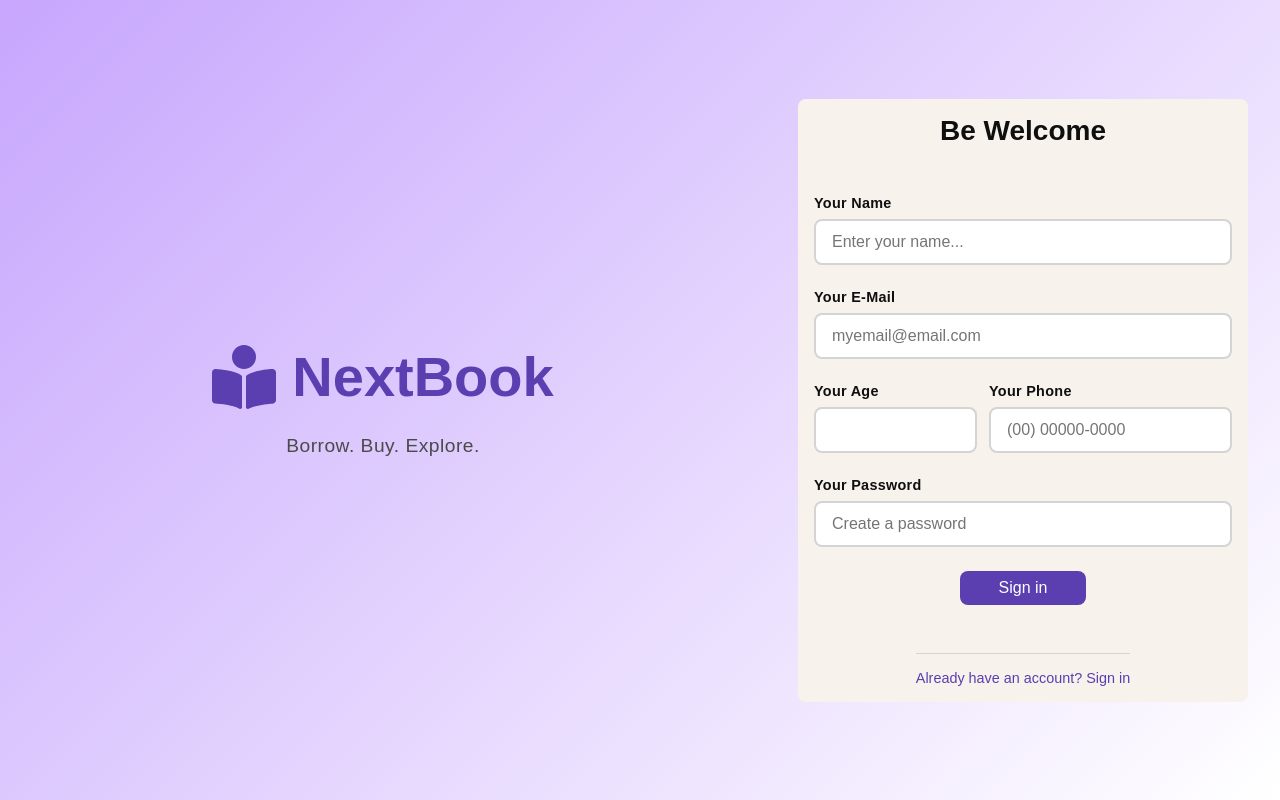
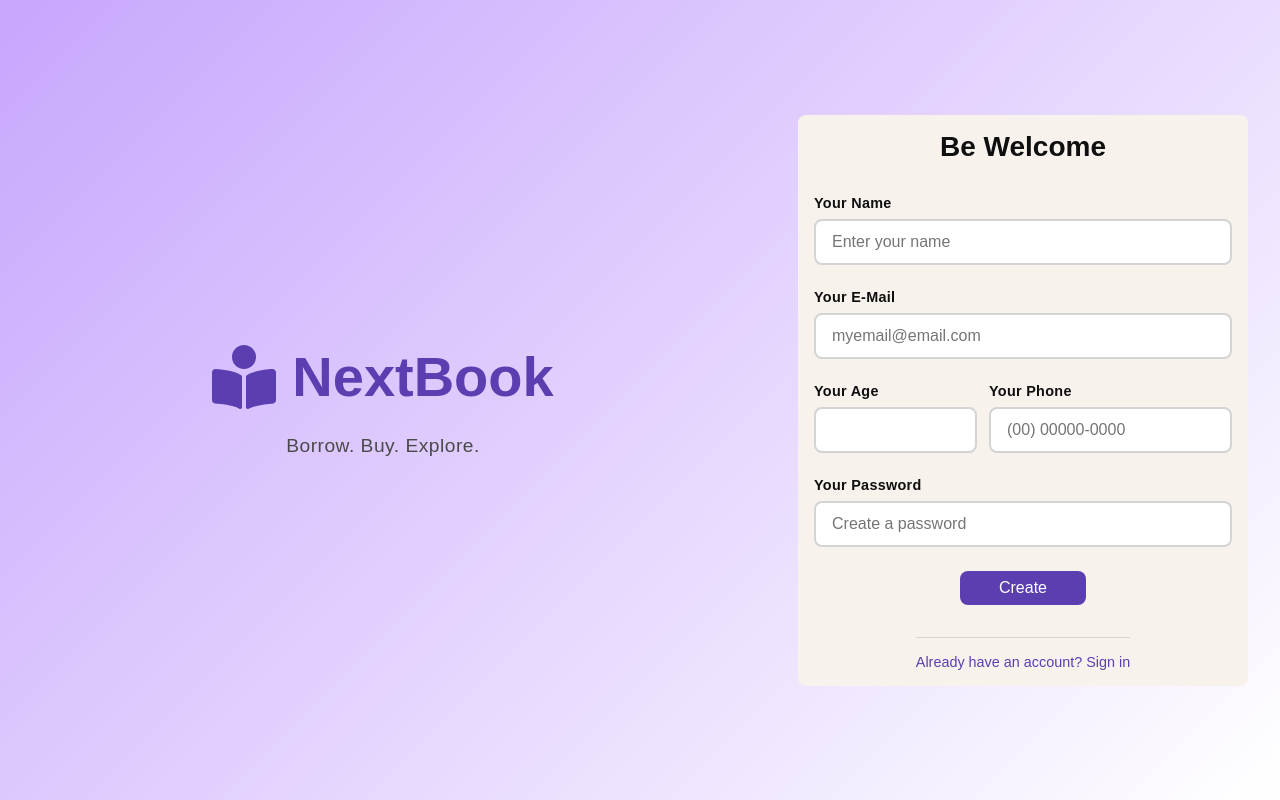
Before and after one commit to xThgSilva/nextbook-web, a React (Vite) app: page /register in a window 1280 px wide. Built offline with nearby package versions, Linux system fonts and the light colour scheme.

Commit message:
refactor: creating component for login and register pages

```diff
--- /dev/null
+++ b/src/components/Auth.tsx
@@ -0,0 +1,39 @@
+import "../styles/auth.css"
+import { FaBookReader } from 'react-icons/fa'
+
+type AuthProps = {
+  formTitle: string;
+  auxiliaryText: string | null;
+  children: React.ReactNode;
+  submitButtonText: string;
+  childrenLinks: React.ReactNode;
+}
+
+const Auth = ({ formTitle, auxiliaryText, children, submitButtonText, childrenLinks }: AuthProps) => {
+  return (
+    <div className="auth-page-container">
+      <section className="logo-section">
+        <div className="logo-content">
+          <FaBookReader className="logo-icon" />
+          <h1>NextBook</h1>
+        </div>
+        <p className="tagline">Borrow. Buy. Explore.</p>
+      </section>
+      <div className="auth-container">
+        <div className="form-header">
+          <h2>{formTitle}</h2>
+          {auxiliaryText && <p>{auxiliaryText}</p>}
+        </div>
+        <form className="auth-form">
+          {children}
+          <button type="submit">{submitButtonText}</button>
+        </form>
+        <div className="form-footer">
+          {childrenLinks}
+        </div>
+      </div>
+    </div>
+  )
+}
+
+export default Auth
--- a/src/pages/Login.tsx
+++ b/src/pages/Login.tsx
@@ -1,35 +1,13 @@
-import "../styles/auth.css"
+import Auth from "../components/Auth"
 import { Link } from "react-router-dom"
-
-import { FaBookReader } from "react-icons/fa"
 
 const Login = () => {
     return (
-        <div className="auth-page-container">
-            <section className="logo-section">
-                <div className="logo-content">
-                    <FaBookReader className="logo-icon" />
-                    <h1>NextBook</h1>
-                </div>
-                <p className="tagline">Borrow. Buy. Explore.</p>
-            </section>
-            <div className="auth-container">
-                <div className="form-header">
-                    <h2>Welcome Back</h2>
-                    <p>Good to see you again!</p>
-                </div>
-                <form className="auth-form">
-                    <div className="input-group">
-                        <label htmlFor="email-input">Your e-mail</label>
-                        <input type="email" id="email-input" placeholder="myemail@email.com" />
-                    </div>
-                    <div className="input-group">
-                        <label htmlFor="password-input">Your password</label>
-                        <input type="password" id="password-input" placeholder="myemail@email.com" />
-                    </div>
-                    <button type="submit">Sign in</button>
-                </form>
-                <div className="form-footer">
+        <>
+            <Auth
+                formTitle={"Welcome back"}
+                auxiliaryText={"Good to see you again!"}
+                childrenLinks={<>
                     <Link to="/forgot-password" className="link-secondary">
                         Forgot your password?
                     </Link>
@@ -37,9 +15,18 @@ const Login = () => {
                     <Link to="/register" className="link-secondary">
                         Create an account
                     </Link>
+                </>}
+                submitButtonText="Sign in">
+                <div className="input-group">
+                    <label htmlFor="email-input">Your e-mail</label>
+                    <input type="email" id="email-input" placeholder="myemail@email.com" />
                 </div>
-            </div>
-        </div>
+                <div className="input-group">
+                    <label htmlFor="password-input">Your password</label>
+                    <input type="password" id="password-input"/>
+                </div>
+            </Auth>
+        </>
     )
 }
 
--- a/src/pages/Register.tsx
+++ b/src/pages/Register.tsx
@@ -1,26 +1,20 @@
-import "../styles/auth.css"
+import Auth from "../components/Auth"
 import { Link } from "react-router-dom"
 
-import { FaBookReader } from "react-icons/fa"
 const Register = () => {
     return (
-        <div>
-            <div className="auth-page-container">
-                <section className="logo-section">
-                    <div className="logo-content">
-                        <FaBookReader className="logo-icon" />
-                        <h1>NextBook</h1>
-                    </div>
-                    <p className="tagline">Borrow. Buy. Explore.</p>
-                </section>
-                <div className="auth-container">
-                    <div className="form-header">
-                        <h2>Be Welcome</h2>
-                    </div>
-                    <form className="auth-form">
+        <Auth
+            formTitle="Be Welcome"
+            auxiliaryText={null}
+            childrenLinks={<>
+                <Link to="/login" className="link-secondary">
+                    Already have an account? Sign in
+                </Link>
+            </>}
+            submitButtonText="Create">
             <div className="input-group">
                 <label htmlFor="name-input">Your name</label>
-                            <input type="text" id="name-input" placeholder="Enter your name..." />
+                <input type="text" id="name-input" placeholder="Enter your name" />
             </div>
             <div className="input-group">
                 <label htmlFor="email-input">Your e-mail</label>
@@ -33,23 +27,14 @@ const Register = () => {
                 </div>
                 <div className="input-group">
                     <label htmlFor="phone-input">Your phone</label>
-                                <input type="tel" id="phone-input" placeholder="(00) 00000-0000"/>
+                    <input type="tel" id="phone-input" placeholder="(00) 00000-0000" />
                 </div>
             </div>
             <div className="input-group">
                 <label htmlFor="password-input">Your password</label>
                 <input type="password" id="password-input" placeholder="Create a password" />
             </div>
-                        <button type="submit">Sign in</button>
-                    </form>
-                    <div className="form-footer">
-                        <Link to="/login" className="link-secondary">
-                            Already have an account? Sign in
-                        </Link>
-                    </div>
-                </div>
-            </div>
-        </div>
+        </Auth>
     )
 }
 
--- a/src/styles/auth.css
+++ b/src/styles/auth.css
@@ -55,7 +55,7 @@
     border-radius: 8px;
     width: 40%;
     max-width: 450px;
-    gap: 32px;
+    gap: 16px;
 }
 
 .form-header {
@@ -116,10 +116,6 @@
     gap: 12px;
 }
 
-.age-phone-group .input-group {
-    flex: 1;
-}
-
 .auth-form input:focus {
     border-color: var(--color-purple-dark);
     outline: none;
```
Lines whose indentation alone changed are shown as unchanged.
